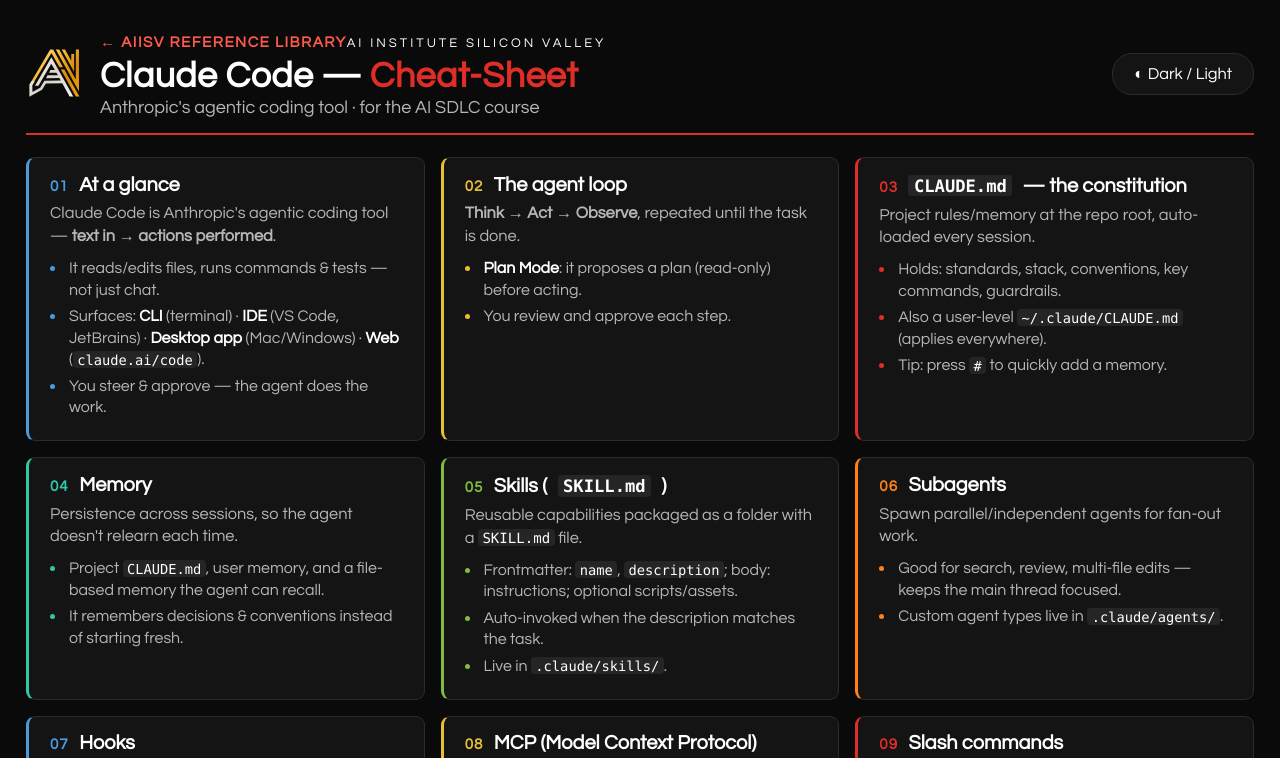
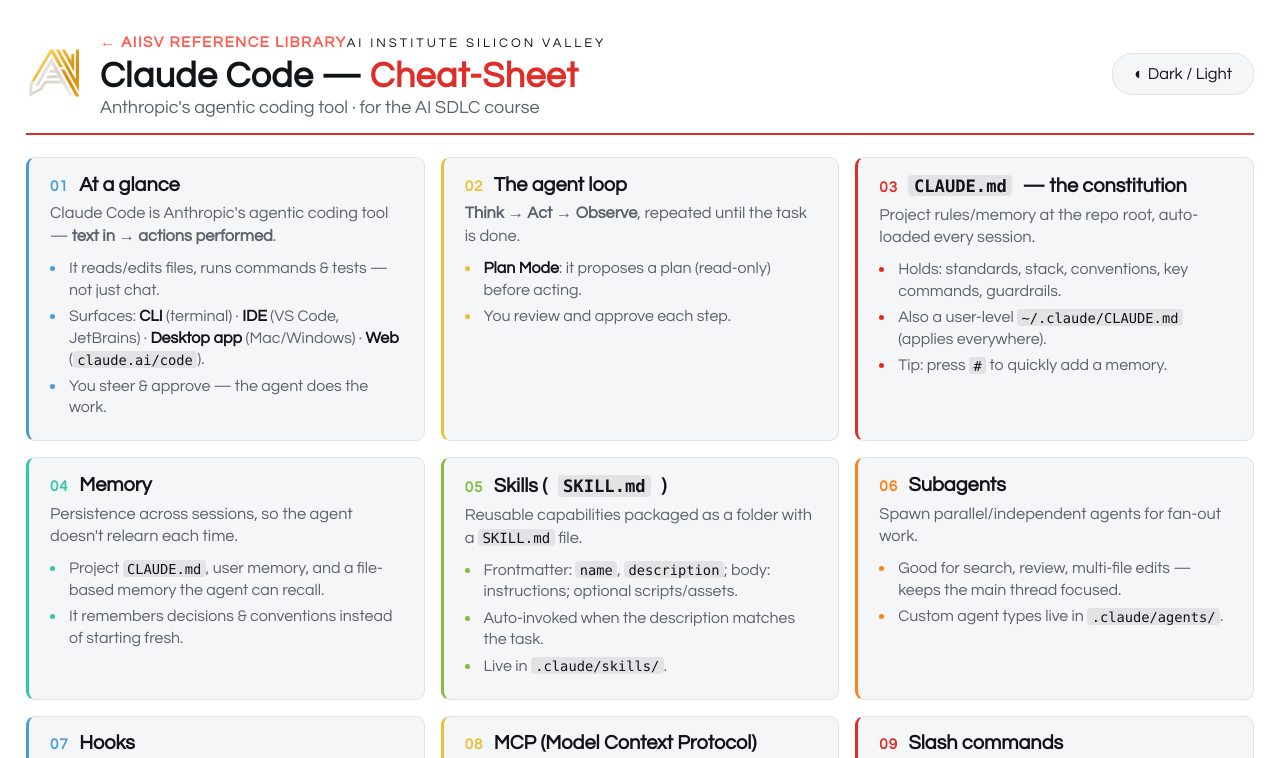
Before and after one commit to Gamechanic/aiisv-reference, a plain HTML site: page ClaudeCode-Cheatsheet.html in a window 1280 px wide. Shown: the top 758 px of the page. Drawn offline with Linux system fonts and the light colour scheme.

Commit message:
cheatsheets: bridge theme to shared 'aiisv-theme' key
Read the shared aiisv-theme key on load (before paint) and persist the toggle
to it, so dark/light stays in sync with the course decks + Prerequisites site
(same github.io origin). Hub chrome (back-link, aiisv.org links) unchanged.

```diff
--- a/ClaudeCode-Cheatsheet.html
+++ b/ClaudeCode-Cheatsheet.html
@@ -42,7 +42,7 @@
     code{ background:#eceef1; }
   }
 </style></head>
-<body class="dark"><div class="wrap">
+<body class="dark"><script>(function(){var K="aiisv-theme",v=null;try{v=localStorage.getItem(K)}catch(e){}var light=v?v==="light":(window.matchMedia&&matchMedia("(prefers-color-scheme:light)").matches);document.body.classList.toggle("light",light);document.body.classList.toggle("dark",!light);})();</script><div class="wrap">
 <header>
   <a href="https://aiisv.org" target="_blank" rel="noopener" title="AI Institute Silicon Valley — aiisv.org" style="display:inline-flex"><svg viewBox="0 0 600 542" xmlns="http://www.w3.org/2000/svg"><defs>
     <linearGradient id="cg" x1="35" y1="25" x2="553" y2="512" gradientUnits="userSpaceOnUse"><stop offset="0" stop-color="#ffe98f"/><stop offset="0.38" stop-color="#f4b735"/><stop offset="0.67" stop-color="#d78a0c"/><stop offset="1" stop-color="#f0a011"/></linearGradient>
@@ -50,7 +50,7 @@
     <g fill="url(#cg)"><path d="M 250 26 L 281 26 L 383 209 L 346 209 L 263 62 L 66 390 L 35 390 Z"/><path d="M 308 26 L 344 26 L 515 335 L 516 27 L 548 26 L 548 460 Z"/><path d="M 369 26 L 404 26 L 468 143 L 469 72 L 498 72 L 498 251 L 494 251 Z"/><path d="M 361 232 L 397 233 L 553 512 L 515 511 Z"/></g>
     <path d="M 263 107 L 93 401 L 129 401 L 261 173 L 299 238 L 253 239 L 238 266 L 314 266 L 330 292 L 223 293 L 207 322 L 345 321 L 360 347 L 191 348 L 146 422 L 67 465 L 65 399 L 90 355 L 58 355 L 35 390 L 35 514 L 166 443 L 206 377 L 375 376 L 451 512 L 489 512 Z" fill="url(#cw)"/></svg></a>
   <div class="htxt"><a href="index.html" style="display:inline-flex;align-items:center;gap:6px;margin-bottom:8px;color:#FF5A4D;text-decoration:none;font-size:.72rem;font-weight:700;letter-spacing:1.5px;text-transform:uppercase;font-family:'Century Gothic',Futura,sans-serif">&larr; AIISV Reference Library</a><a class="brand" href="https://aiisv.org" target="_blank" rel="noopener" style="text-decoration:none;color:inherit">AI Institute Silicon Valley</a><h1>Claude Code — <span>Cheat-Sheet</span></h1><p>Anthropic's agentic coding tool · for the AI SDLC course</p></div>
-  <button class="toggle" onclick="document.body.classList.toggle('light');document.body.classList.toggle('dark')">◐ Dark / Light</button>
+  <button class="toggle" onclick="cheatToggle()">◐ Dark / Light</button>
 </header>
 
 <div class="grid">
@@ -176,4 +176,4 @@
 </div>
 
 <footer><span>Copyright © 2026 AI Institute Silicon Valley — Confidential · v1.1-beta</span><span>Claude Code Cheat-Sheet · for the AI SDLC course · one of several AIISV reference cards.</span></footer>
-</div></body></html>
+</div><script>window.cheatToggle=function(){var l=document.body.classList.toggle("light");document.body.classList.toggle("dark",!l);try{localStorage.setItem("aiisv-theme",l?"light":"dark")}catch(e){}};document.addEventListener("keydown",function(e){if((e.key==="t"||e.key==="T")&&!e.metaKey&&!e.ctrlKey&&!e.altKey){var el=document.activeElement;if(el&&/input|textarea/i.test(el.tagName))return;window.cheatToggle();}});</script></body></html>
```
Also changed, not shown: AI-Vocabulary-Cheatsheet.html (+3 -3 lines).
